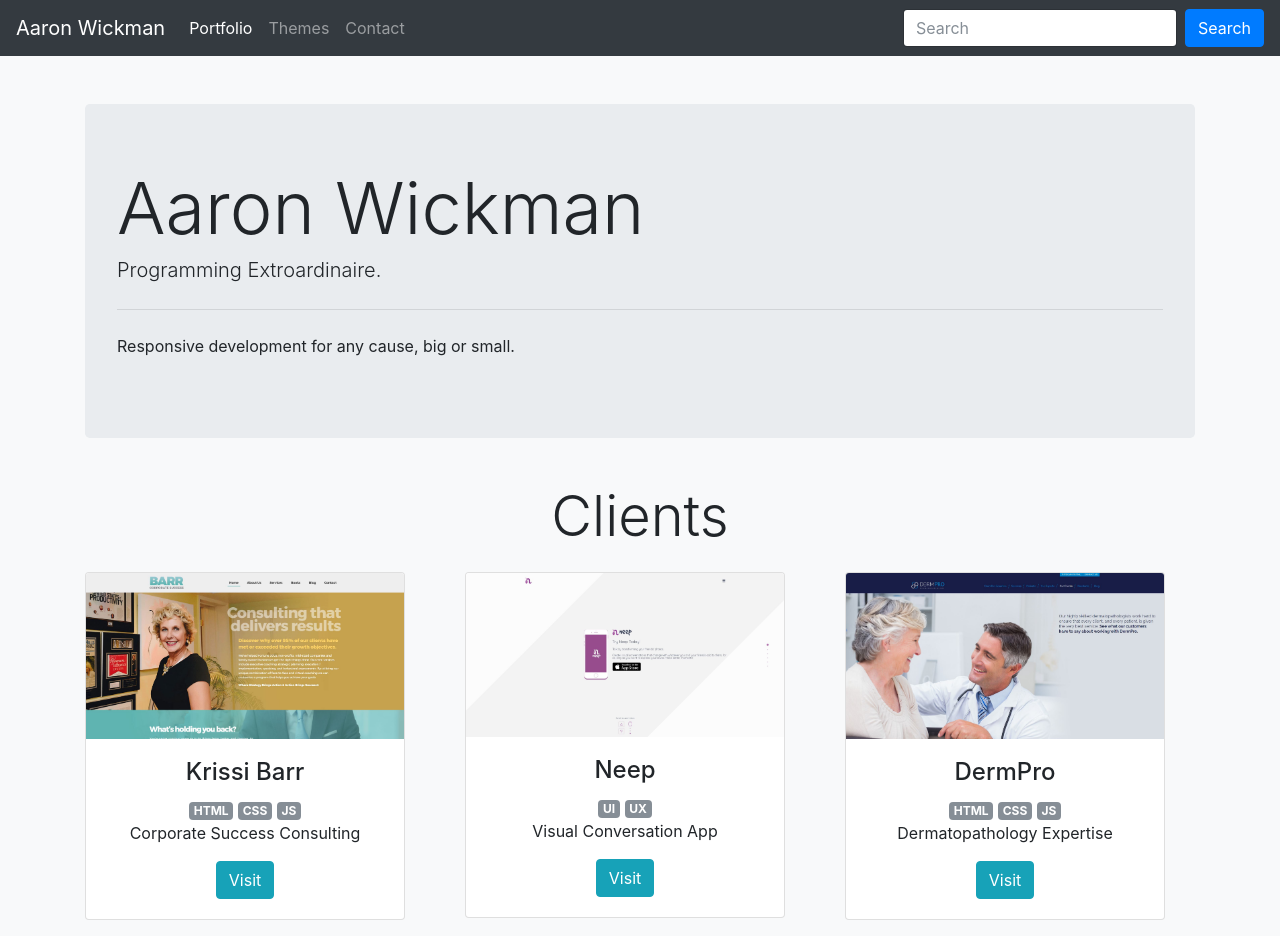
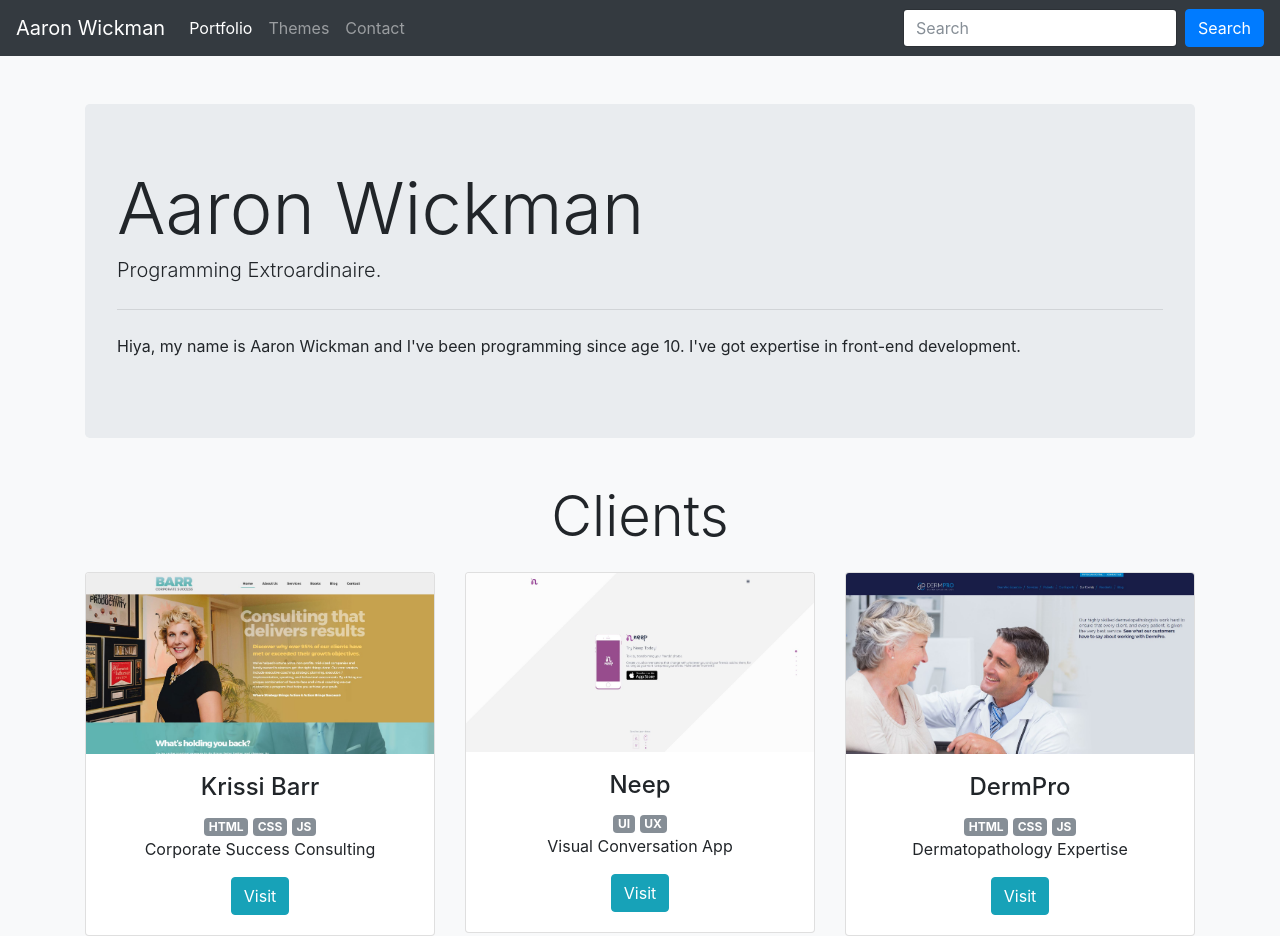
Before and after one commit to Otsel/aaron-wickman, a plain HTML site: page index.html in a window 1280 px wide. Drawn offline with nearby package versions, Linux system fonts and the light colour scheme.

Commit message:
Fixed Card Alignment

```diff
--- a/index.html
+++ b/index.html
@@ -45,7 +45,7 @@
           <h1 class="display-3">Aaron Wickman</h1>
           <p class="lead">Programming Extroardinaire.</p>
           <hr class="my-4">
-          <p>Responsive development for any cause, big or small.</p>
+          <p>Hiya, my name is Aaron Wickman and I've been programming since age 10. I've got expertise in front-end development.</p>
           <p class="lead">
           </p>
         </div>
@@ -65,7 +65,7 @@
         <div class="row text-center justify-content-center">
 
           <div class="col-md-4">
-            <div class="card" style="width: 20rem;">
+            <div class="card">
               <img class="card-img-top" src="assets\krissibarr.JPG" alt="Krissi Barr Corporate Success">
               <div class="card-body">
                 <h4 class="card-title">Krissi Barr</h4>
@@ -79,7 +79,7 @@
           </div>
 
           <div class="col-md-4">
-            <div class="card" style="width: 20rem;">
+            <div class="card">
               <img class="card-img-top" src="assets\neep.JPG" alt="Krissi Barr Corporate Success">
               <div class="card-body">
                 <h4 class="card-title">Neep</h4>
@@ -92,7 +92,7 @@
           </div>
 
           <div class="col-md-4">
-            <div class="card" style="width: 20rem;">
+            <div class="card">
               <img class="card-img-top" src="assets\dermpro.JPG" alt="Krissi Barr Corporate Success">
               <div class="card-body">
                 <h4 class="card-title">DermPro</h4>
```
